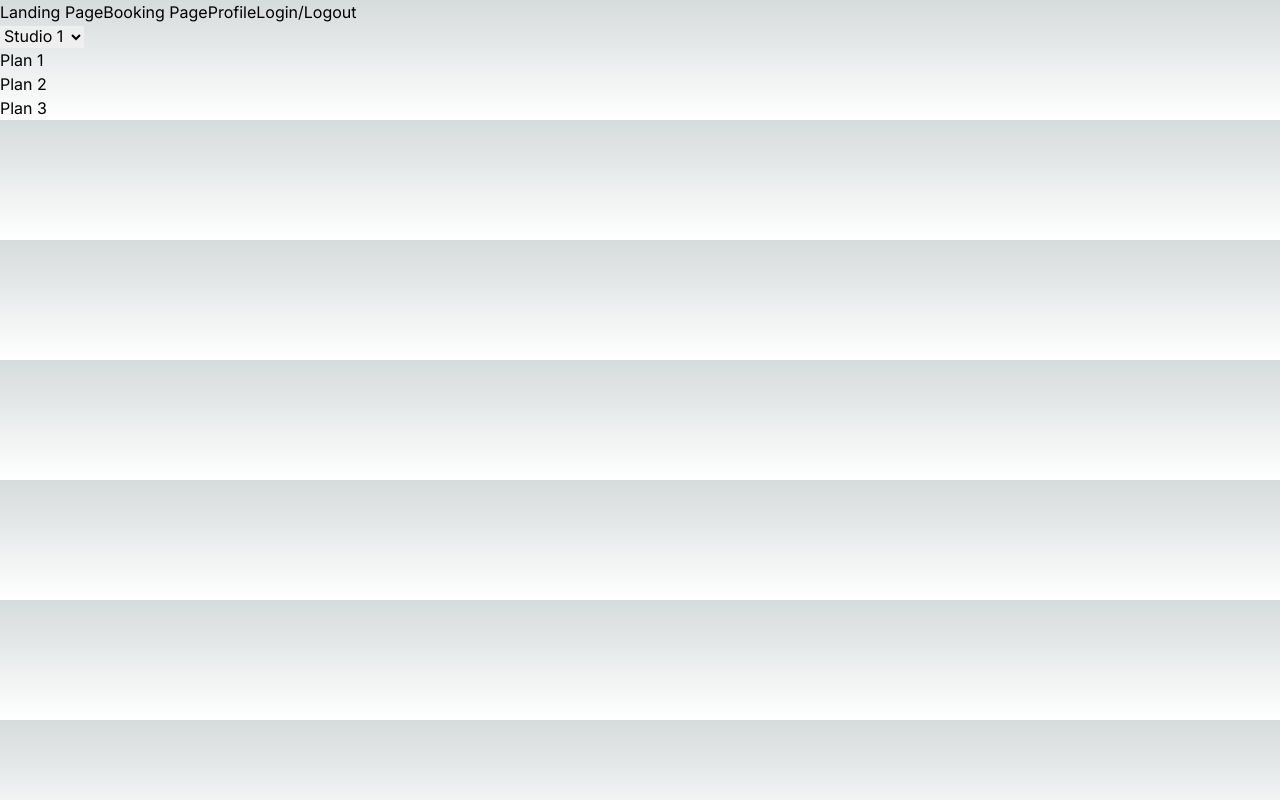
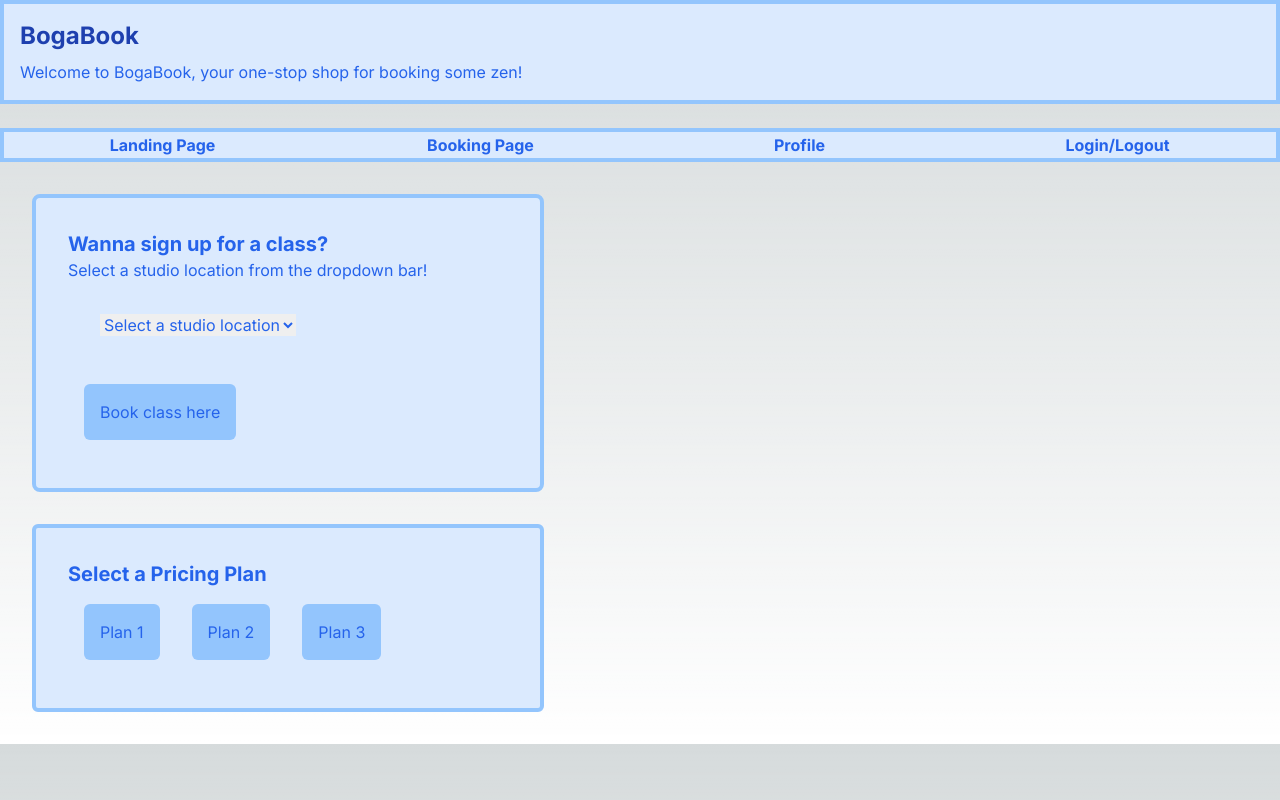
Before and after one commit to Robchike9290/YogaBookingPlatform, a Next.js app: page / in a window 1280 px wide. Built offline with nearby package versions, Linux system fonts and the light colour scheme; no server answers.

Commit message:
Add in some more basic styling and initial compoents for landing page

```diff
--- a/src/app/currentStudioAndSelection.tsx
+++ b/src/app/currentStudioAndSelection.tsx
@@ -2,14 +2,18 @@ const pricingPlans = ["Plan 1", "Plan 2", "Plan 3"]
 
 export default function CurrentStudioAndSelection() {
     return (
-        <div className="w-full">
-            <select>
+        <div className="w-2/5 bg-blue-100 text-blue-600 border-blue-300 border-4 p-8 m-8 rounded-lg">
+            <h2 className="text-xl font-bold">Wanna sign up for a class?</h2>
+            <p>Select a studio location from the dropdown bar!</p>
+            <select className="m-8">
+                <option value="">Select a studio location</option>
                 <option>Studio 1</option>
                 <option>Studio 2</option>
                 <option>Studio 3</option>
                 <option>Studio 4</option>
                 <option>Studio 5</option>
             </select>
+            <button className="bg-blue-300 p-4 m-4 rounded-md">Book class here</button>
         </div>
     )
 }
--- a/src/app/layout.tsx
+++ b/src/app/layout.tsx
@@ -3,11 +3,6 @@ import { Inter } from 'next/font/google'
 import '../styles/globals.css'
 
 const inter = Inter({ subsets: ['latin'] })
-
-// export const metadata: Metadata = {
-//   title: 'Yoga Booking Platform',
-//   description: 'A modern yoga booking platform built with Next.js and Java',
-// }
 
 export default function RootLayout({
   children,
--- a/src/app/navBar.tsx
+++ b/src/app/navBar.tsx
@@ -1,10 +1,12 @@
 export default function NavBar() {
     return (
-        <div className="w-full">
-            <span className="w-1/4">Landing Page</span>
-            <span className="w-1/4">Booking Page</span>
-            <span className="w-1/4">Profile</span>
-            <span className="w-1/4">Login/Logout</span>
-        </div>
+        <table className="rounded-lg w-full border-blue-300 border-4">
+            <tr className="p-4 bg-blue-100">
+                <td className="text-blue-600 font-bold mt-2 w-1/4 hover:text-purple-700 text-center">Landing Page</td>
+                <td className="text-blue-600 font-bold mt-2 w-1/4 hover:text-purple-700 text-center">Booking Page</td>
+                <td className="text-blue-600 font-bold mt-2 w-1/4 hover:text-purple-700 text-center">Profile</td>
+                <td className="text-blue-600 font-bold mt-2 w-1/4 hover:text-purple-700 text-center">Login/Logout</td>
+            </tr>
+        </table>
     )
 }
--- a/src/app/page.tsx
+++ b/src/app/page.tsx
@@ -4,6 +4,8 @@ import { useState, useEffect } from 'react'
 import NavBar from './navBar'
 import CurrentStudioAndSelection from './currentStudioAndSelection'
 import PricingPlans from './pricingPlans'
+import TitleBar from '@/components/TitleBar'
+import RootLayout from './layout'
 
 export default function Home() {
   const [backendStatus, setBackendStatus] = useState('Checking...')
@@ -17,10 +19,12 @@ export default function Home() {
   }, [])
 
   return (
-    <>
+    <RootLayout>
+      <TitleBar />
+      <br />
       <NavBar />
       <CurrentStudioAndSelection />
       <PricingPlans />
-    </>
+    </RootLayout>
   )
 }
--- /dev/null
+++ b/src/app/pricingPlan.tsx
@@ -0,0 +1,11 @@
+interface PricingPlan {
+    pricingPlan: string
+}
+
+export default function PricingPlan(props: PricingPlan) {
+    return (
+        <>
+            <button className="bg-blue-300 p-4 m-4 rounded-md">{props.pricingPlan}</button>
+        </>
+    )
+}
--- a/src/app/pricingPlans.tsx
+++ b/src/app/pricingPlans.tsx
@@ -1,11 +1,16 @@
+import PricingPlan from './pricingPlan'
+
 const pricingPlans = ["Plan 1", "Plan 2", "Plan 3"]
 
 export default function PricingPlans() {
     return (
-        <div className="w-full">
-            {pricingPlans.map((plan) => (
-                <div>{plan}</div>
-            ))}
+        <div className="w-2/5 bg-blue-100 text-blue-600 border-blue-300 border-4 p-8 m-8 rounded-md">
+            <h2 className="text-xl font-bold">Select a Pricing Plan</h2>
+            <div>
+                {pricingPlans.map((plan) => (
+                    <PricingPlan pricingPlan={plan} />
+                ))}
+            </div>
         </div>
     )
 }
--- a/src/components/HelloWorld.tsx
+++ /dev/null
@@ -1,16 +0,0 @@
-interface HelloWorldProps {
-  name?: string
-}
-
-export default function HelloWorld({ name = 'World' }: HelloWorldProps) {
-  return (
-    <div className="p-4 bg-blue-100 rounded-lg">
-      <h1 className="text-2xl font-bold text-blue-800">
-        Hello, {name}!
-      </h1>
-      <p className="text-blue-600 mt-2">
-        This is a reusable HelloWorld component built with React and TypeScript.
-      </p>
-    </div>
-  )
-}
--- /dev/null
+++ b/src/components/TitleBar.tsx
@@ -0,0 +1,12 @@
+export default function TitleBar() {
+  return (
+    <div className="p-4 bg-blue-100 border-blue-300 border-4">
+      <h1 className="text-2xl font-bold text-blue-800">
+        BogaBook
+      </h1>
+      <p className="text-blue-600 mt-2">
+        Welcome to BogaBook, your one-stop shop for booking some zen!
+      </p>
+    </div>
+  )
+}
```
